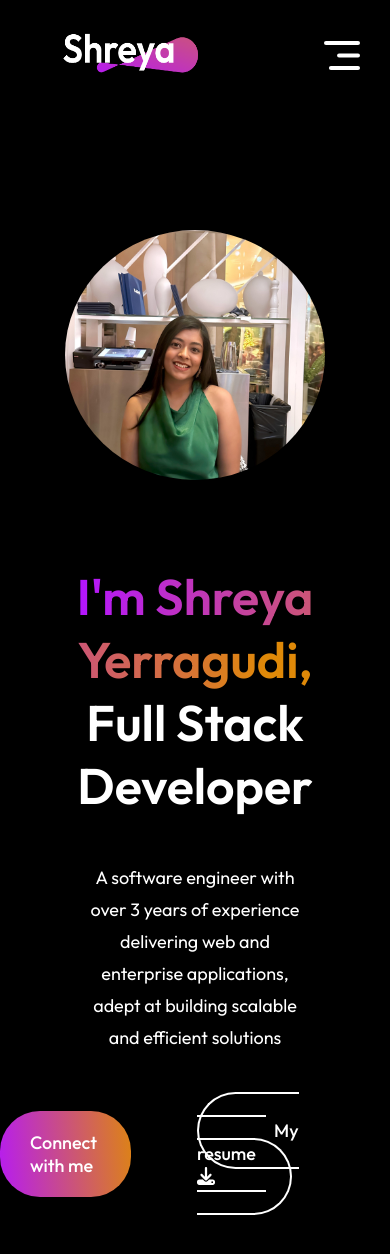
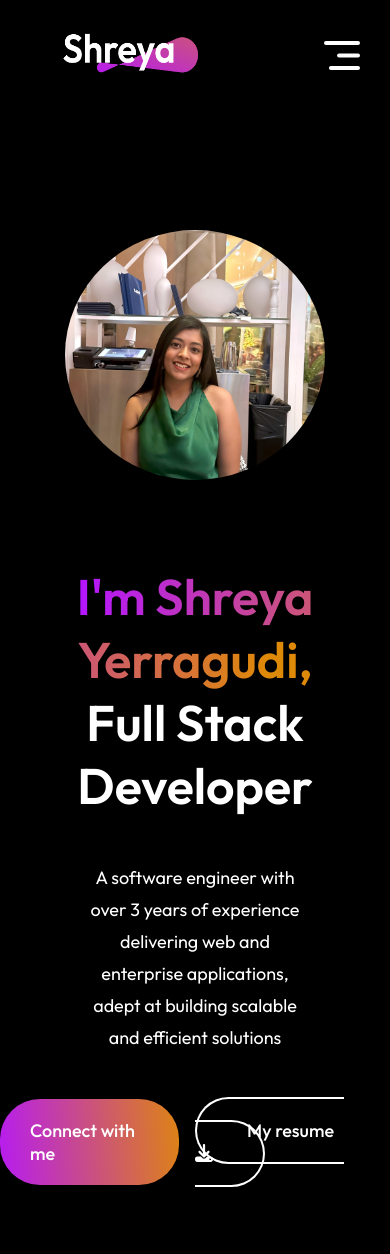
Before and after one commit to shreyareddy6/react-portfolio, a React (Vite) app: page / in a window 390 px wide. Shown: the top 1254 px of the page. Built offline with nearby package versions, Linux system fonts and the light colour scheme.

Commit message:
adjusted resume button on small screen

```diff
--- a/src/Components/Hero/Hero.css
+++ b/src/Components/Hero/Hero.css
@@ -98,7 +98,7 @@
     padding: 20px 30px;
     border-radius: 40px;
   }
-  .hero-resume {
+  .resume-button {
     padding: 20px 50px;
     border-radius: 40px;
   }
--- a/src/Components/Navbar/Navbar.css
+++ b/src/Components/Navbar/Navbar.css
@@ -16,6 +16,10 @@
   list-style: none;
   gap: 60px;
   font-size: 20px;
+}
+
+.nav-menu li {
+  position: relative;
 }
 
 .nav-connect {
@@ -44,6 +48,7 @@
 .my-nav-link-active {
   color: #fff;
   text-decoration: none;
+  position: relative;
 }
 
 .underline-img {
@@ -51,6 +56,9 @@
   width: 100%;
   height: auto;
   max-height: 15px;
+  position: absolute;
+  bottom: -10px;
+  left: 0;
   margin-top: 5px;
 }
 .nav-mob-open {
```
